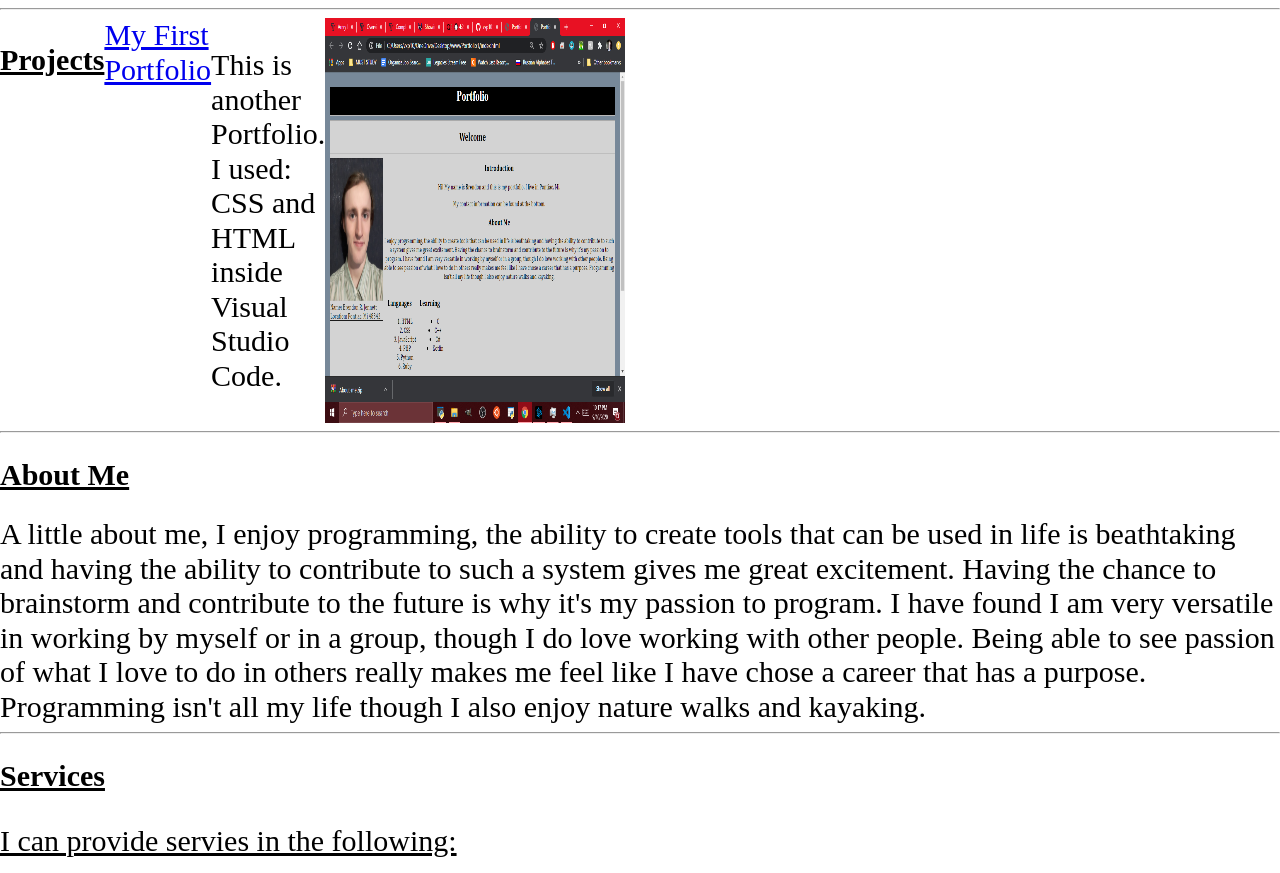
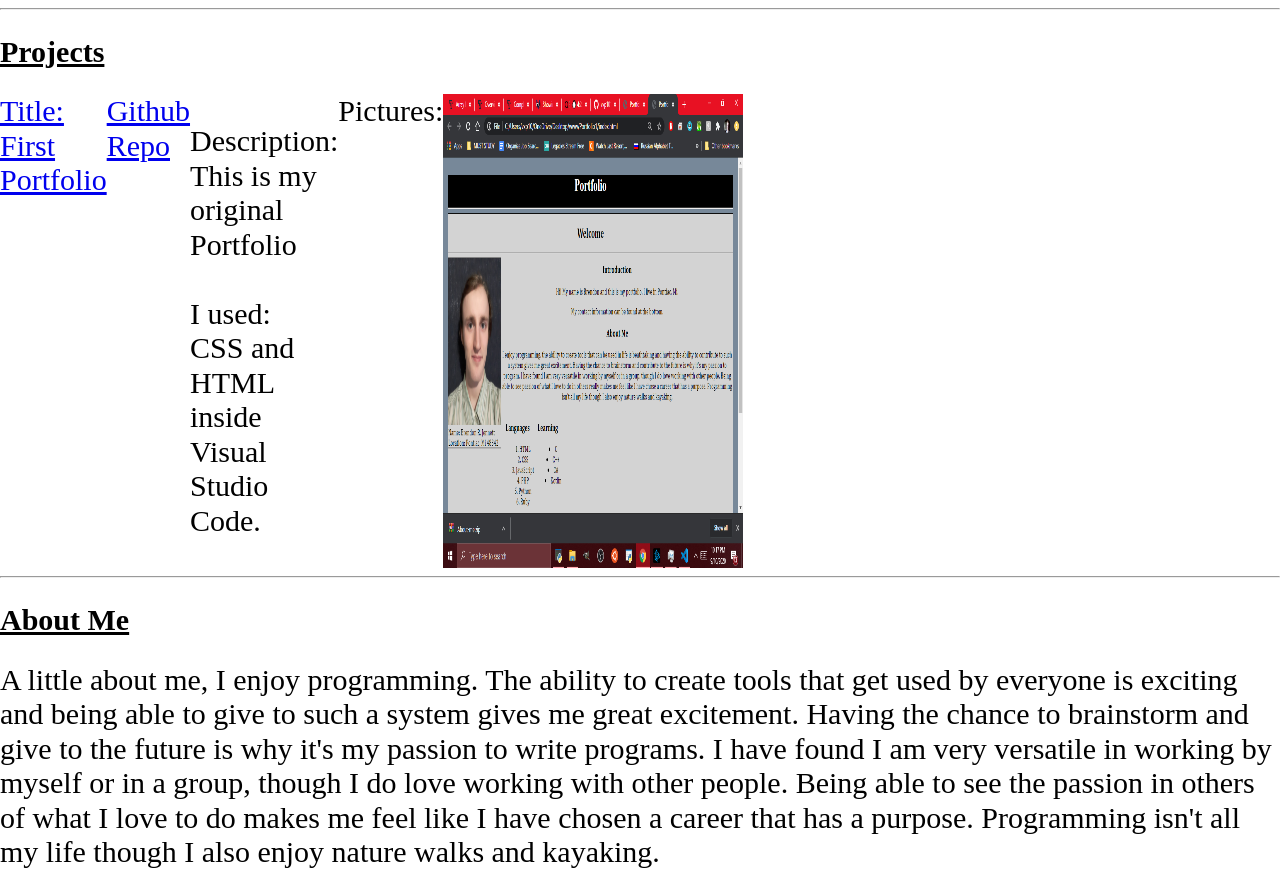
Before and after one commit to vxp101/Portfolio2.0, a plain HTML site: page index.html in a window 1280 px wide. Shown: the part 480-1353 px from the top of the page. Drawn offline with nearby package versions, Linux system fonts and the light colour scheme.

Commit message:
Add files via upload

```diff
--- a/index.html
+++ b/index.html
@@ -35,13 +35,19 @@
 		</div>
 	</section>
 	<hr>
-	<section class='project'>
+	<section>
 		<h2 class="item start">Projects</h2>
 		<div class="project">
-			<a class="item" href="https://github.com/vxp101/First-Portfolio">My First Portfolio</a>
-			<p class="item">This is another Portfolio.
-				I used: CSS and HTML inside Visual Studio Code.</p>
-			<img id="port" src="OriginalPortfolio.png" alt="Original Portfolio Picture">
+			<a class="item" href="https://vxp101.github.io/First-Portfolio/">Title: First Portfolio</a>
+			<div class="item">
+				<a href="https://github.com/vxp101/First-Portfolio">Github Repo</a>
+			</div>
+			<p class="item">Description: <br> This is my original Portfolio <br>
+				<br> I used: <br> CSS and HTML inside Visual Studio Code.</p>
+			<div class="item">
+				Pictures:
+			</div>
+			<img src="OriginalPortfolio.png" alt="Original Portfolio Picture">
 		</div>
 
 	</section>
@@ -50,11 +56,19 @@
 		<h2 class="item start">About Me</h2>
 
 		<div class="item">
-			A little about me, I enjoy programming, the ability to create tools that can be used in life is beathtaking
-			and having the ability to contribute to such a system gives me great excitement. Having the chance to
-			brainstorm and contribute to the future is why it's my passion to program. I have found I am very versatile
-			in working by myself or in a group, though I do love working with other people. Being able to see passion of
-			what I love to do in others really makes me feel like I have chose a career that has a purpose. Programming
+			A little about me, I enjoy programming. The ability to create tools that get used by everyone is
+			exciting
+
+			and being able to give to such a system gives me great excitement. Having the chance to
+
+			brainstorm and give to the future is why it's my passion to write programs. I have found I am very
+			versatile
+
+			in working by myself or in a group, though I do love working with other people. Being able to see the
+			passion in others of
+
+			what I love to do makes me feel like I have chosen a career that has a purpose. Programming
+
 			isn't all my life though I also enjoy nature walks and kayaking.
 		</div>
 		<hr>
```
